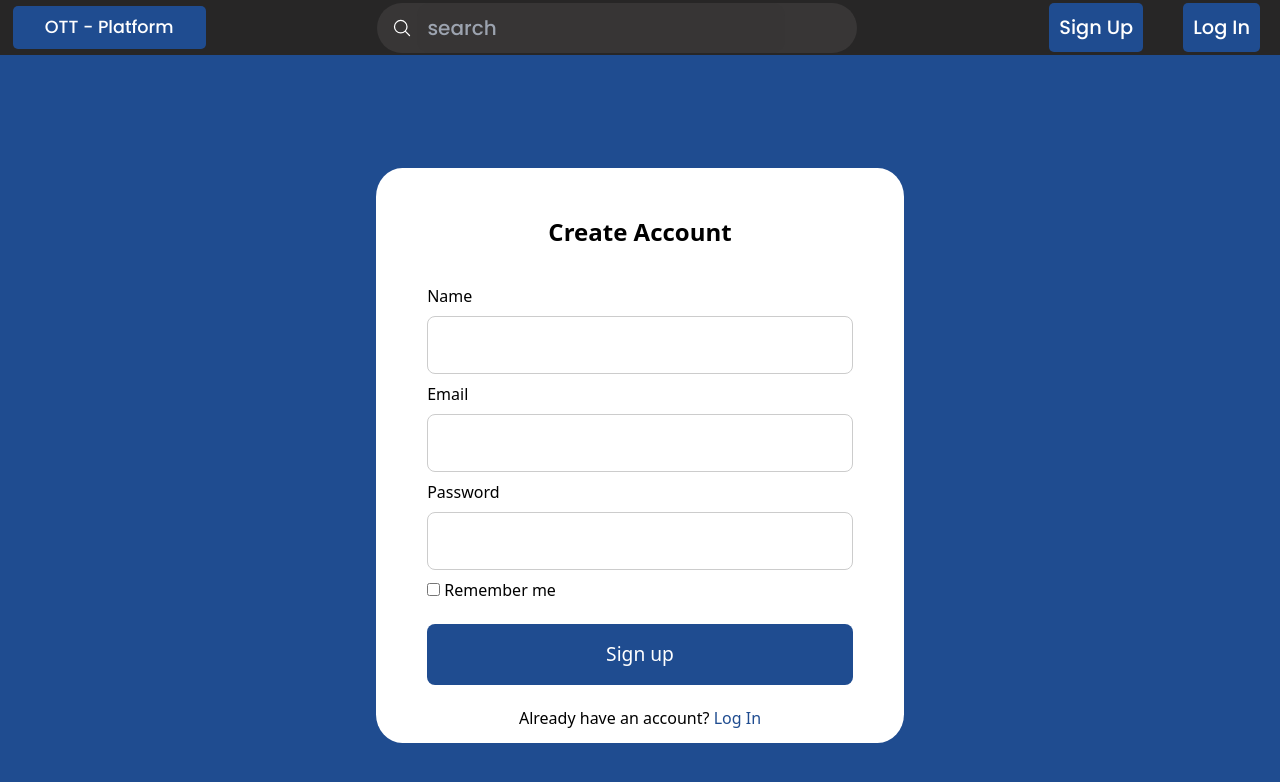
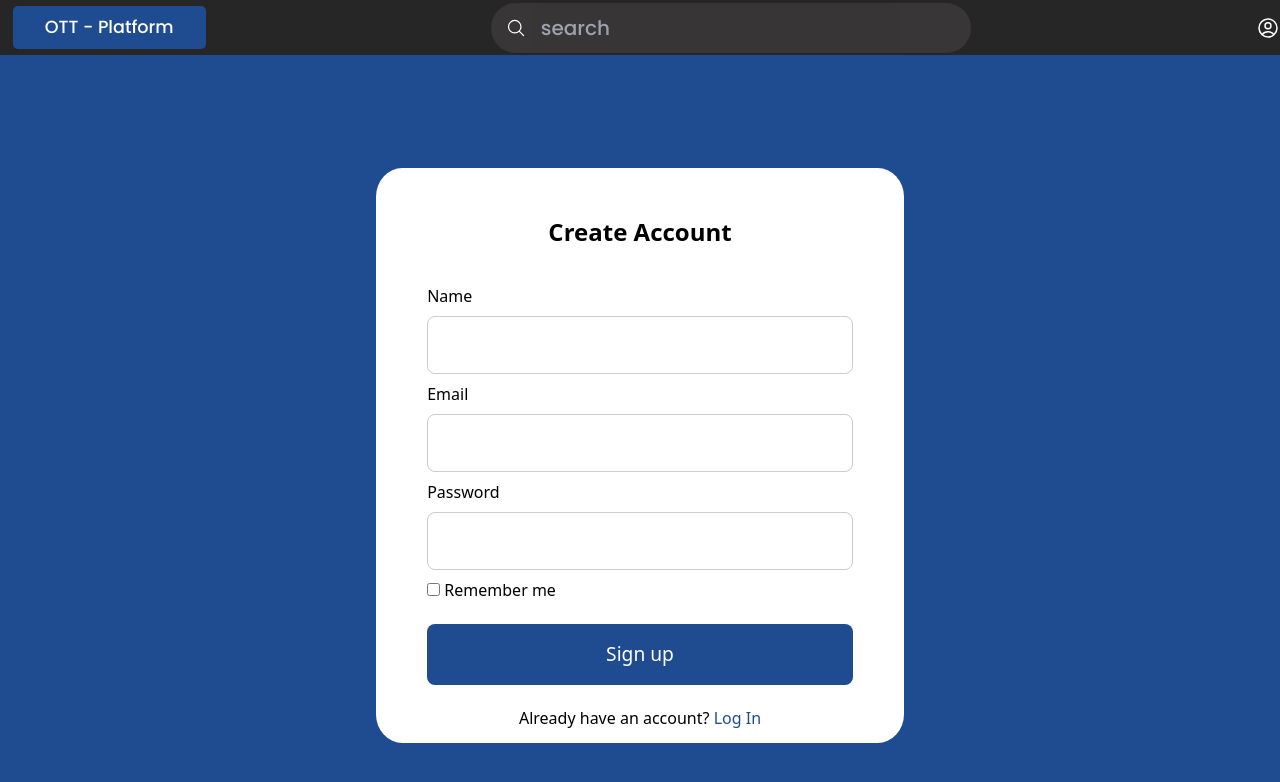
Before and after one commit to alucard53/OTT-Website, a Nuxt app: page / in a window 1280 px wide. Shown: the top 782 px of the page. Built offline with nearby package versions, Linux system fonts and the light colour scheme.

Commit message:
updated navbar

```diff
--- a/components/NavbarComponent.vue
+++ b/components/NavbarComponent.vue
@@ -24,22 +24,49 @@
       </form>
     </div>
 
-    <nav>
+    <nav v-if="mounted === false">
       <ul class="nav_link">
         <li><button @click="handleSignUp">Sign Up</button></li>
         <li><button @click="handleLogIn">Log In</button></li>
       </ul>
     </nav>
+    <div class="">
+      <h3>{{ username }}</h3>
+      <svg
+        xmlns="http://www.w3.org/2000/svg"
+        fill="none"
+        viewBox="0 0 24 24"
+        stroke-width="1.5"
+        stroke="currentColor"
+        class="w-6 h-6 text-white"
+      >
+        <path
+          stroke-linecap="round"
+          stroke-linejoin="round"
+          d="M17.982 18.725A7.488 7.488 0 0012 15.75a7.488 7.488 0 00-5.982 2.975m11.963 0a9 9 0 10-11.963 0m11.963 0A8.966 8.966 0 0112 21a8.966 8.966 0 01-5.982-2.275M15 9.75a3 3 0 11-6 0 3 3 0 016 0z"
+        />
+      </svg>
+    </div>
   </div>
 </template>
 
 <script>
 // import register from "../pages/index.vue";
+import { userStore } from "/stores/userStore";
 export default {
   name: "NavbarComponent",
+
+  mounted() {
+    this.store = userStore();
+    this.username = this.store.user.name;
+    this.mounted = true;
+    console.log(this.store);
+  },
   data() {
     return {
       query: "",
+      username: "",
+      mounted: false,
     };
   },
   methods: {
--- a/pages/checkout.vue
+++ b/pages/checkout.vue
@@ -1,4 +1,5 @@
 <template>
+  <NavbarComponent />
   <div class="page">
     <form class="container">
       <div class="left">
--- a/pages/dashb.vue
+++ b/pages/dashb.vue
@@ -1,4 +1,5 @@
 <template>
+  <NavbarComponent />
   <div class="page">
     <div class="flex flex-col bg-white rounded-md">
       <div class="flex flex-row">
@@ -8,8 +9,10 @@
           </span>
         </div>
         <div class="flex justify-start">
-          <button type="button"
-            class="inline-block rounded bg-primary mx-3 my-4 px-2 pb-1.5 pt-1.5 text-xs font-medium bg-blue-400">
+          <button
+            type="button"
+            class="inline-block rounded bg-primary mx-3 my-4 px-2 pb-1.5 pt-1.5 text-xs font-medium bg-blue-400"
+          >
             {{ substate }}
           </button>
           <div class="flex w-3/6 ml-60 mr-5 justify-end items-center">
@@ -29,7 +32,9 @@
         ₹ {{ price }}
       </div>
       <div class="flex flex-row ml-5 mb-2">
-        <button class="border-solid border-2 border-blue-900 rounded-md text-blue-900 px-2 py-2">
+        <button
+          class="border-solid border-2 border-blue-900 rounded-md text-blue-900 px-2 py-2"
+        >
           Cancel Plan
         </button>
       </div>
@@ -41,7 +46,7 @@
 import { userStore } from "~/stores/userStore";
 
 export default {
-  async created() {
+  async mounted() {
     this.store = userStore();
     this.substate = this.store.user.substate;
     this.plan = this.store.plans[this.store.user.plan];
```
